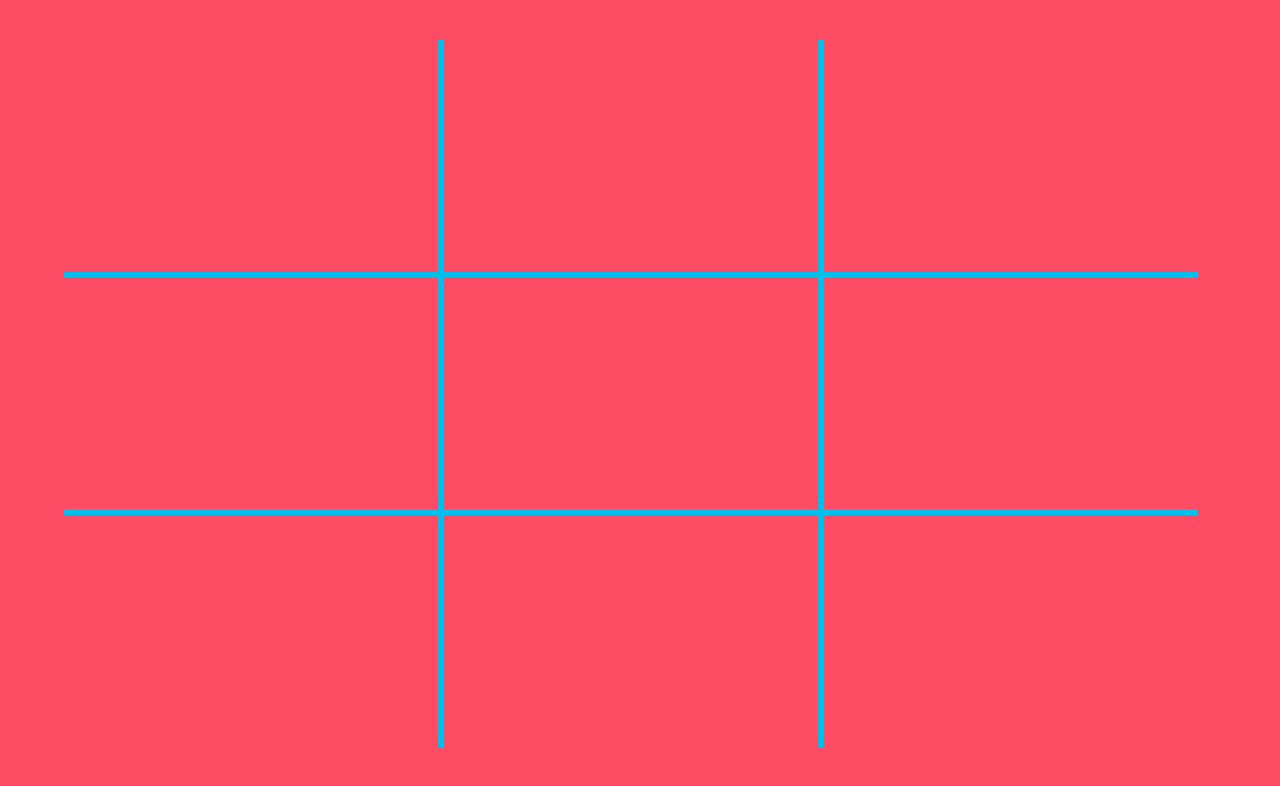
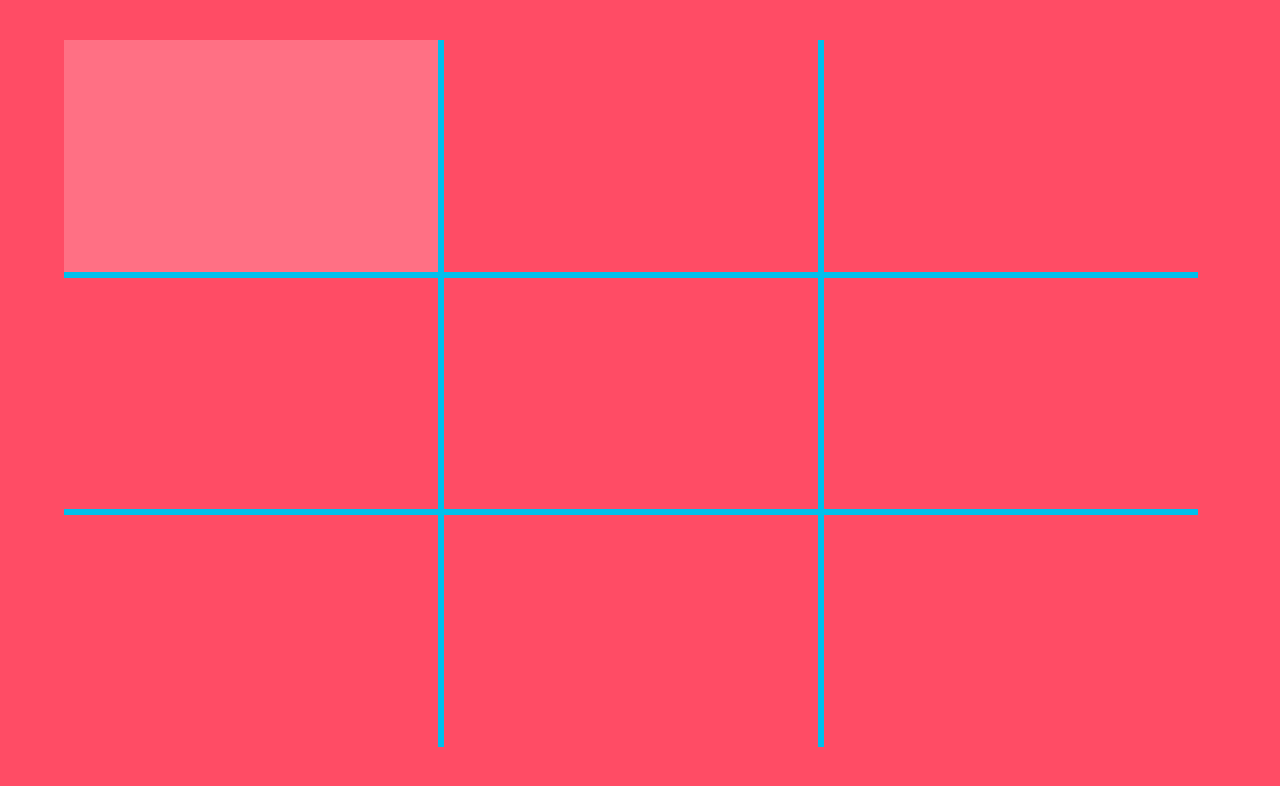
Before and after one commit to nholden/tictactoe, a plain HTML site: page tictactoe.html in a window 1280 px wide. In both pictures the pointer is over the element 252 px from the left and 157 px from the top of the page. Drawn offline with Linux system fonts and the light colour scheme.

Commit message:
Add CSS hover effect on spaces

```diff
--- a/tictactoe.css
+++ b/tictactoe.css
@@ -18,6 +18,10 @@ body {
   width: calc(33% - 6px);
   height: calc(33% - 6px);
   border: 3px solid #00BFEC;
+}
+
+.spaceContainer:hover {
+  background-color: #FF7084;
 }
 
 .space {
```
